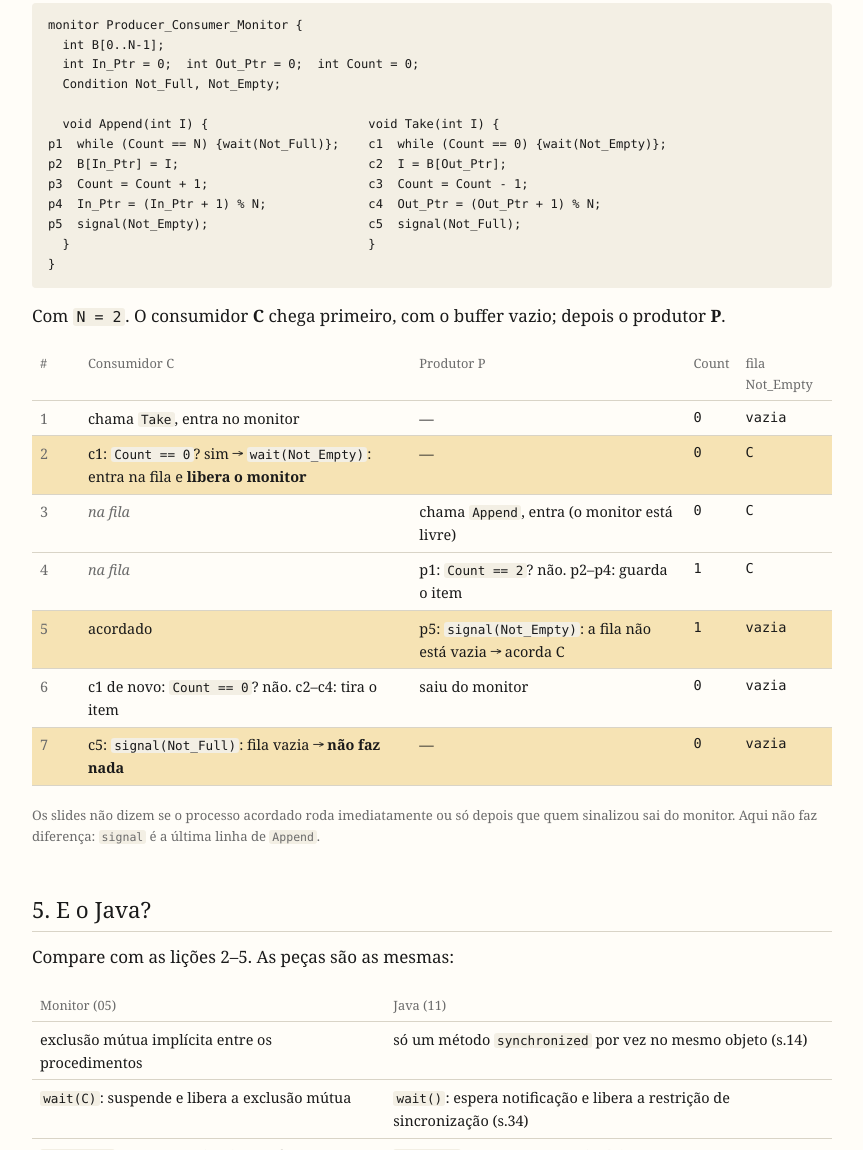
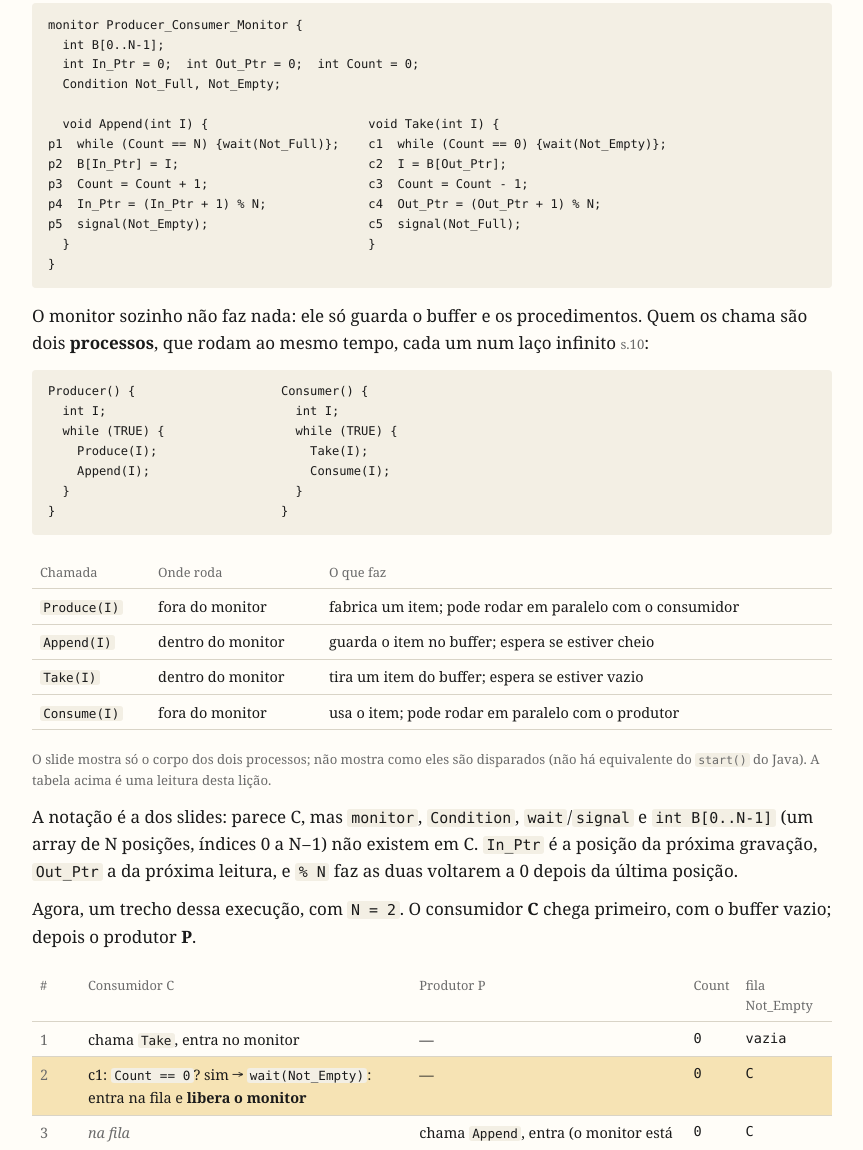
Before and after one commit to ftrajano/cin0145-programacao-concorrente, a plain HTML site: page lessons/0007-monitores.html in a window 1280 px wide. Shown: the part 2146-3296 px from the top of the page, without its empty margins (208-1071 px from the left). Drawn offline with Linux system fonts and the light colour scheme.

Commit message:
Lição 7: código dos processos produtor e consumidor (05 s.10)
Co-Authored-By: Claude Opus 5.5 <noreply@anthropic.com>

```diff
--- a/lessons/0007-monitores.html
+++ b/lessons/0007-monitores.html
@@ -129,7 +129,7 @@
 <p class="src">Os slides dizem que signal_all, wait com rank e minrank são "disponíveis (às vezes)" (s.13–14).</p>
 
 <h2>4. Exemplo resolvido: produtor-consumidor</h2>
-<p>Um buffer com <code>N</code> posições. O produtor coloca itens (<code>Append</code>), o consumidor tira (<code>Take</code>). Quem coloca num buffer cheio espera; quem tira de um buffer vazio espera. <span class="src">s.8–10</span></p>
+<p>Um buffer com <code>N</code> posições. O produtor coloca itens (<code>Append</code>), o consumidor tira (<code>Take</code>). Quem coloca num buffer cheio espera; quem tira de um buffer vazio espera. Primeiro, o monitor <span class="src">s.8–9</span>:</p>
 <pre><code>monitor Producer_Consumer_Monitor {
   int B[0..N-1];
   int In_Ptr = 0;  int Out_Ptr = 0;  int Count = 0;
@@ -143,7 +143,24 @@ p4  In_Ptr = (In_Ptr + 1) % N;              c4  Out_Ptr = (Out_Ptr + 1) % N;
 p5  signal(Not_Empty);                      c5  signal(Not_Full);
   }                                         }
 }</code></pre>
-<p>Com <code>N = 2</code>. O consumidor <strong>C</strong> chega primeiro, com o buffer vazio; depois o produtor <strong>P</strong>.</p>
+<p>O monitor sozinho não faz nada: ele só guarda o buffer e os procedimentos. Quem os chama são dois <strong>processos</strong>, que rodam ao mesmo tempo, cada um num laço infinito <span class="src">s.10</span>:</p>
+<pre><code>Producer() {                    Consumer() {
+  int I;                          int I;
+  while (TRUE) {                  while (TRUE) {
+    Produce(I);                     Take(I);
+    Append(I);                      Consume(I);
+  }                               }
+}                               }</code></pre>
+<div class="wrap"><table>
+<tr><th>Chamada</th><th>Onde roda</th><th>O que faz</th></tr>
+<tr><td><code>Produce(I)</code></td><td>fora do monitor</td><td>fabrica um item; pode rodar em paralelo com o consumidor</td></tr>
+<tr><td><code>Append(I)</code></td><td>dentro do monitor</td><td>guarda o item no buffer; espera se estiver cheio</td></tr>
+<tr><td><code>Take(I)</code></td><td>dentro do monitor</td><td>tira um item do buffer; espera se estiver vazio</td></tr>
+<tr><td><code>Consume(I)</code></td><td>fora do monitor</td><td>usa o item; pode rodar em paralelo com o produtor</td></tr>
+</table></div>
+<p class="src">O slide mostra só o corpo dos dois processos; não mostra como eles são disparados (não há equivalente do <code>start()</code> do Java). A tabela acima é uma leitura desta lição.</p>
+<p>A notação é a dos slides: parece C, mas <code>monitor</code>, <code>Condition</code>, <code>wait</code>/<code>signal</code> e <code>int B[0..N-1]</code> (um array de N posições, índices 0 a N−1) não existem em C. <code>In_Ptr</code> é a posição da próxima gravação, <code>Out_Ptr</code> a da próxima leitura, e <code>% N</code> faz as duas voltarem a 0 depois da última posição.</p>
+<p>Agora, um trecho dessa execução, com <code>N = 2</code>. O consumidor <strong>C</strong> chega primeiro, com o buffer vazio; depois o produtor <strong>P</strong>.</p>
 <div class="wrap"><table>
 <tr><th>#</th><th>Consumidor C</th><th>Produtor P</th><th>Count</th><th>fila Not_Empty</th></tr>
 <tr><td class="t">1</td><td>chama <code>Take</code>, entra no monitor</td><td>—</td><td class="s">0</td><td class="s">vazia</td></tr>
```
